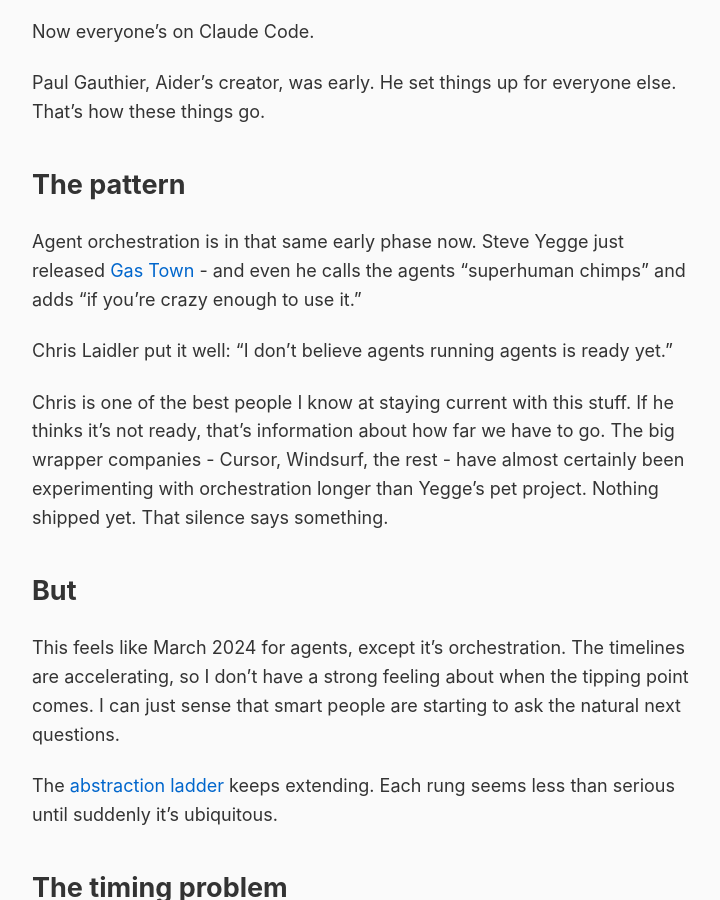
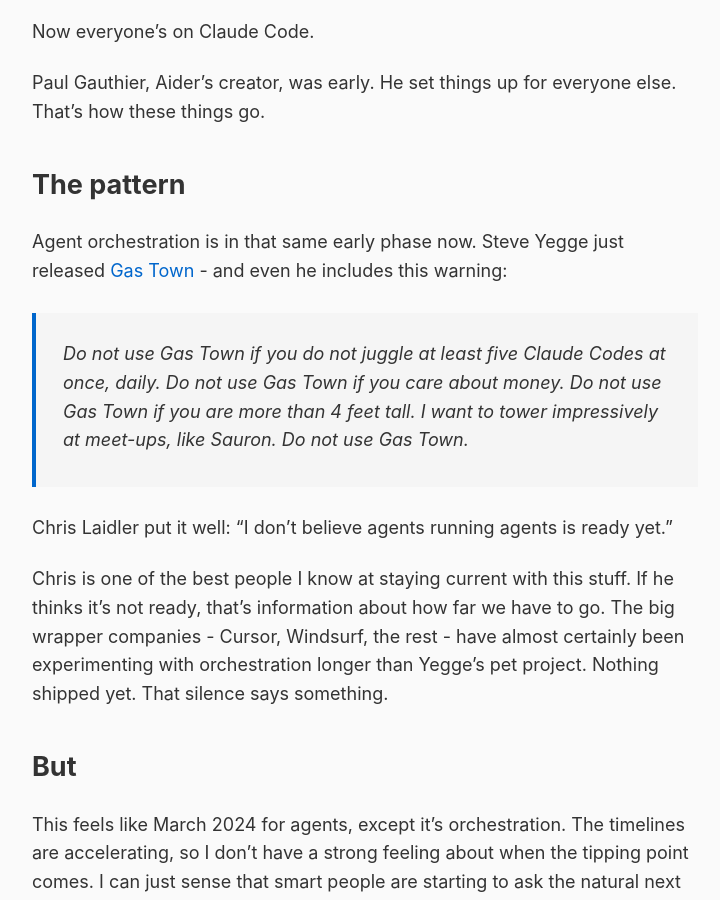
Before and after one commit to rob137/rob137.github.io, a Jekyll site: the page built from _posts/2026-01-04-the-next-rung.md, in a window 1280 px wide and 900 px high, scrolled down 314 px. Shown: the whole window, without its empty margins (275-995 px from the left). Built offline with Jekyll 4.4.1, drawn with Linux system fonts in a browser that asks for light colours.

Commit message:
Add Yegge's Gas Town warning blockquote
🤖 Generated with [Claude Code](https://claude.com/claude-code)

Co-Authored-By: Claude Opus 4.5 <noreply@anthropic.com>

```diff
--- a/_posts/2026-01-04-the-next-rung.md
+++ b/_posts/2026-01-04-the-next-rung.md
@@ -14,7 +14,9 @@ Paul Gauthier, Aider's creator, was early. He set things up for everyone else. T
 
 ## The pattern
 
-Agent orchestration is in that same early phase now. Steve Yegge just released [Gas Town](https://steve-yegge.medium.com/welcome-to-gas-town-4f25ee16dd04) - and even he calls the agents "superhuman chimps" and adds "if you're crazy enough to use it."
+Agent orchestration is in that same early phase now. Steve Yegge just released [Gas Town](https://steve-yegge.medium.com/welcome-to-gas-town-4f25ee16dd04) - and even he includes this warning:
+
+> Do not use Gas Town if you do not juggle at least five Claude Codes at once, daily. Do not use Gas Town if you care about money. Do not use Gas Town if you are more than 4 feet tall. I want to tower impressively at meet-ups, like Sauron. Do not use Gas Town.
 
 Chris Laidler put it well: "I don't believe agents running agents is ready yet."
 
```
